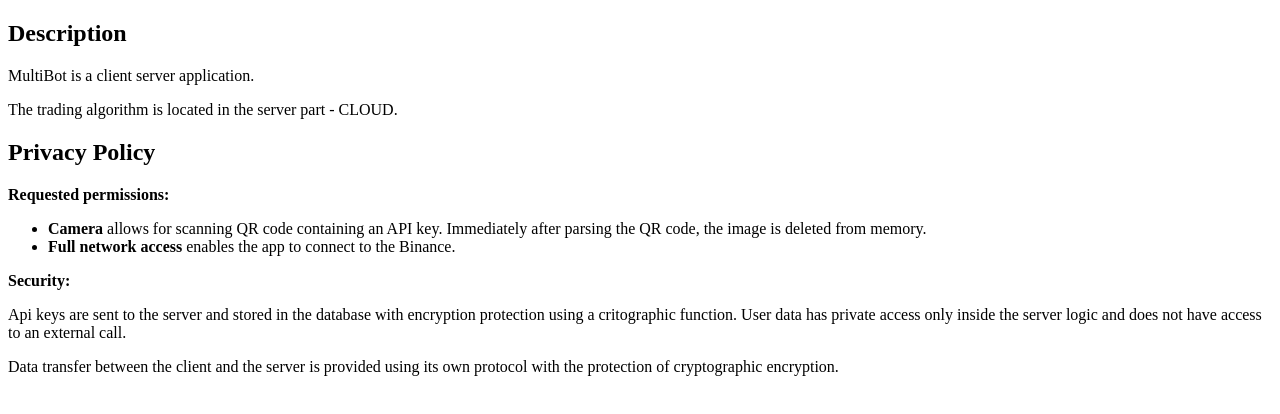
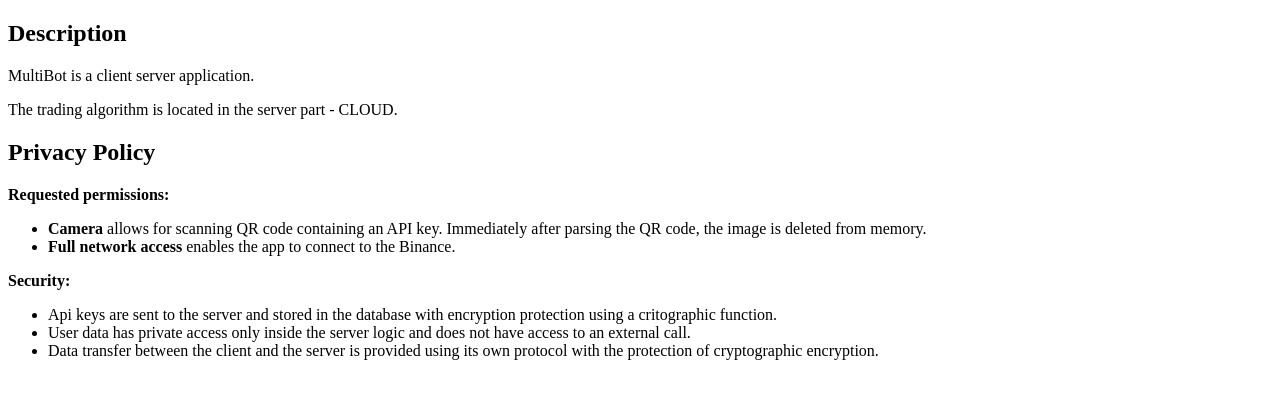
Before and after one commit to CLUBOK/clubok.github.io, a plain HTML site: page index.html in a window 1280 px wide. Drawn offline with Linux system fonts and the light colour scheme.

Commit message:
Update index.html

```diff
--- a/index.html
+++ b/index.html
@@ -11,7 +11,10 @@
     <li><strong>Full network access</strong> enables the app to connect to the Binance.</li>
 </ul>
 <p><strong>Security:</strong></p>
-<p>Api keys are sent to the server and stored in the database with encryption protection using a critographic function. User data has private access only inside the server logic and does not have access to an external call.</p>
-<p>Data transfer between the client and the server is provided using its own protocol with the protection of cryptographic encryption.</p>
+<ul>
+    <li>Api keys are sent to the server and stored in the database with encryption protection using a critographic function.</li>
+    <li>User data has private access only inside the server logic and does not have access to an external call.</li>
+    <li>Data transfer between the client and the server is provided using its own protocol with the protection of cryptographic encryption.</li>
+</ul>
 </body>
 </html>
```
